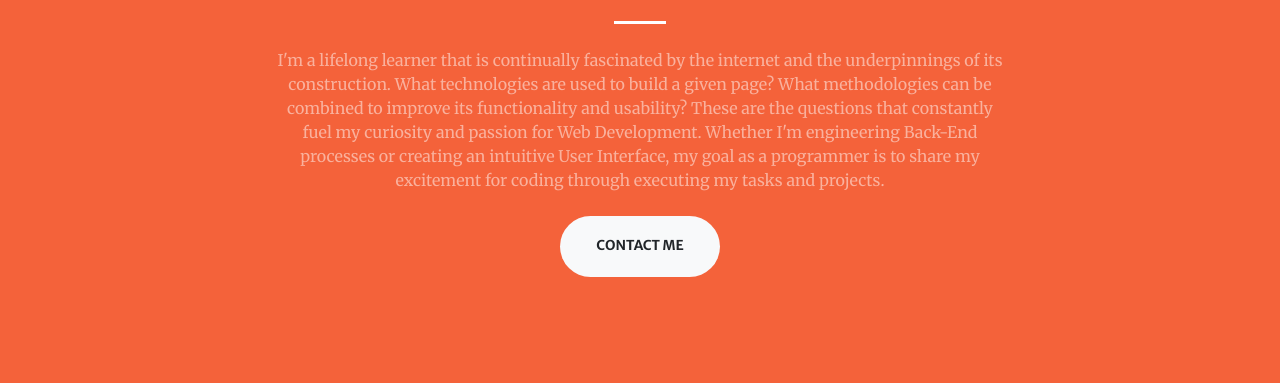
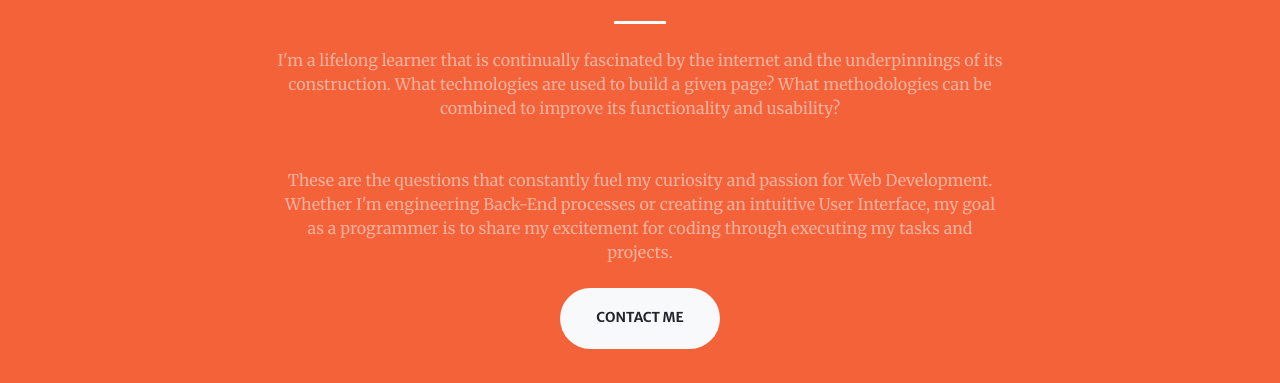
Before and after one commit to jasonklee89/Bootstrap-Portfolio, a website with bundled scripts: page index.html in a window 1280 px wide. Shown: the part 969-1352 px from the top of the page. Built offline with nearby package versions, Linux system fonts and the light colour scheme.

Commit message:
cleaned up summary format

```diff
--- a/index.html
+++ b/index.html
@@ -78,13 +78,9 @@
         <div class="col-lg-8 text-center">
           <h2 class="text-white mt-0">jasonLee</h2>
           <hr class="divider light my-4">
-          <p class="text-white-50 mb-4">I'm a lifelong learner that is continually fascinated by the internet and the
-            underpinnings of its construction. What technologies are used to build a given page? What methodologies can
-            be combined to improve its functionality and usability?
-
-            These are the questions that constantly fuel my curiosity and passion for Web Development. Whether I'm
-            engineering Back-End processes or creating an intuitive User Interface, my goal as a programmer is to share
-            my excitement for coding through executing my tasks and projects.</p>
+          <p class="text-white-50 mb-4">I'm a lifelong learner that is continually fascinated by the internet and the underpinnings of its construction. What technologies are used to build a given page? What methodologies can be combined to improve its functionality and usability?</p>
+        </br>
+          <p class="text-white-50 mb-4">These are the questions that constantly fuel my curiosity and passion for Web Development. Whether I'm engineering Back-End processes or creating an intuitive User Interface, my goal as a programmer is to share my excitement for coding through executing my tasks and projects.</p>
           <a class="btn btn-light btn-xl js-scroll-trigger" href="#contact">contact me</a>
         </div>
       </div>
```
